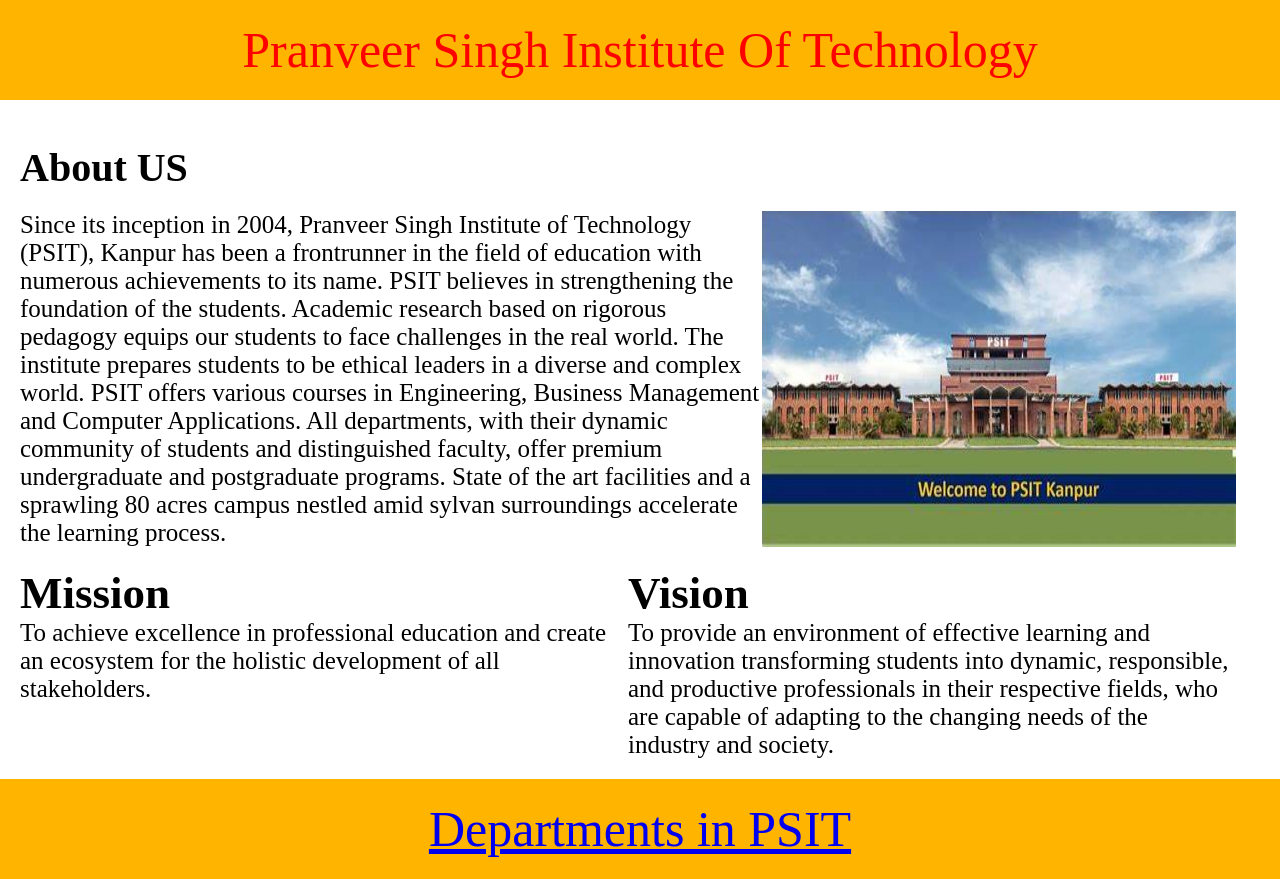
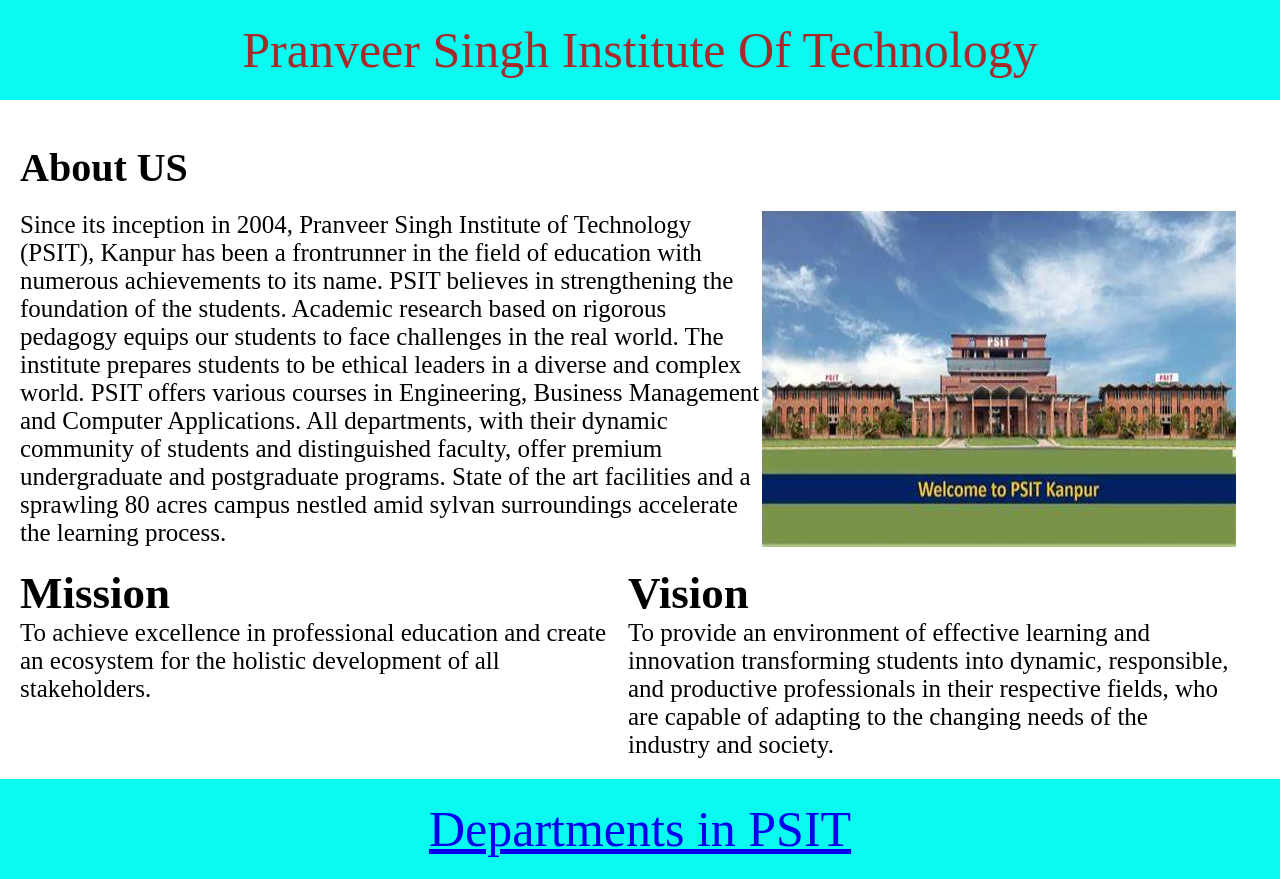
Before and after one commit to PiyushKapoor-14012003/Web-Technology-Lab, a plain HTML site: page 3rd-Year/Experiment 1/index.html in a window 1280 px wide. Drawn offline with Linux system fonts and the light colour scheme.

Commit message:
modified:   3rd-Year/Experiment 1/style.css 	modified:   3rd-Year/Experiment 2/index.html

```diff
--- a/3rd-Year/Experiment 1/style.css
+++ b/3rd-Year/Experiment 1/style.css
@@ -6,8 +6,8 @@
     height: 100px;
     width:100%;
     font-size: 50px;
-    color: red;
-    background-color: #ffb400;
+    color: brown;
+    background-color: #0afaf2;
     display: flex;
     justify-content: center;
     align-items: center;
@@ -43,8 +43,8 @@
     height: 100px;
     width:100%;
     font-size: 50px;
-    color: red;
-    background-color: #ffb400;
+    color: brown;
+    background-color: #0afaf2;
     display: flex;
     justify-content: center;
     align-items: center;
```
Also changed, not shown: 3rd-Year/Experiment 2/index.html (+1 -1 lines).
